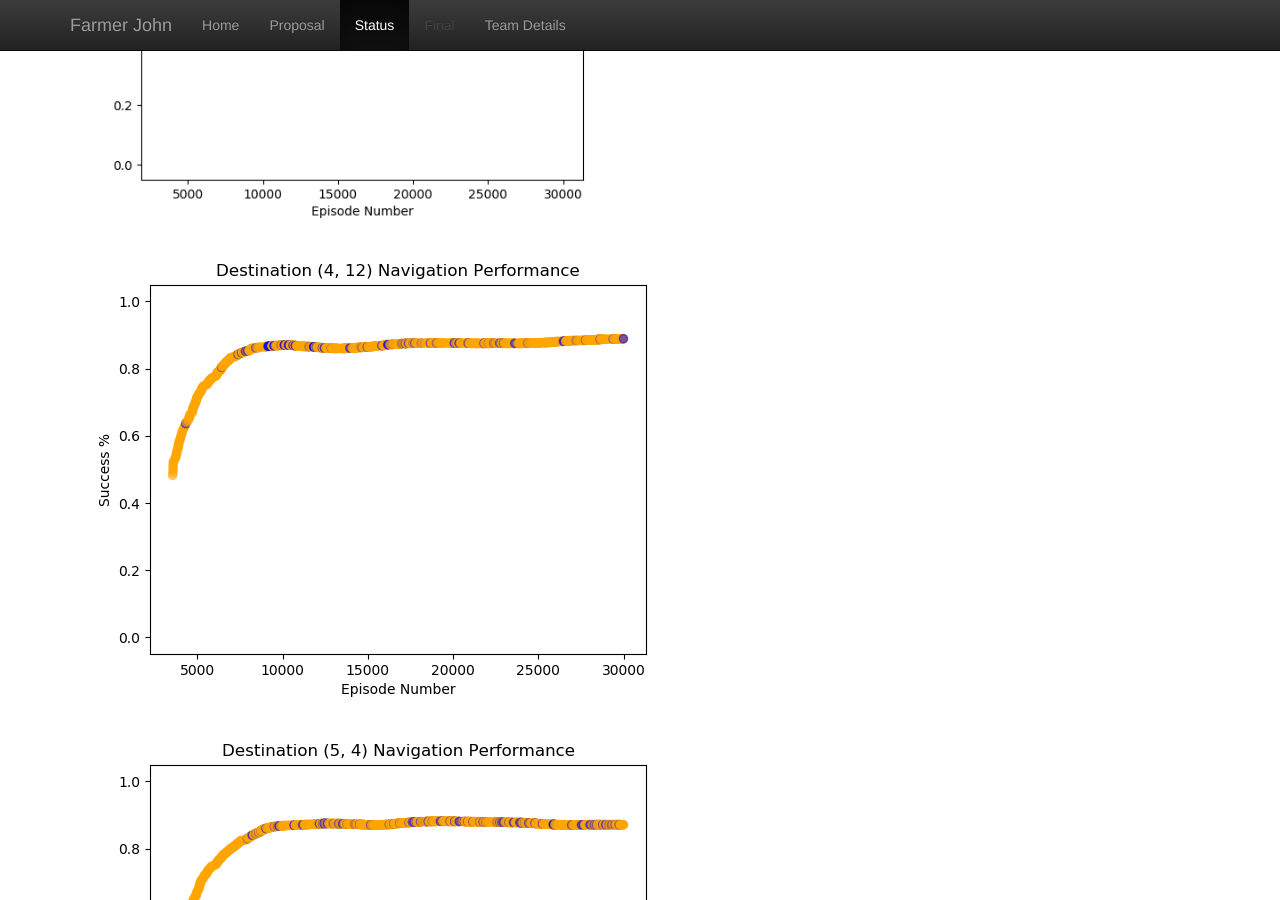
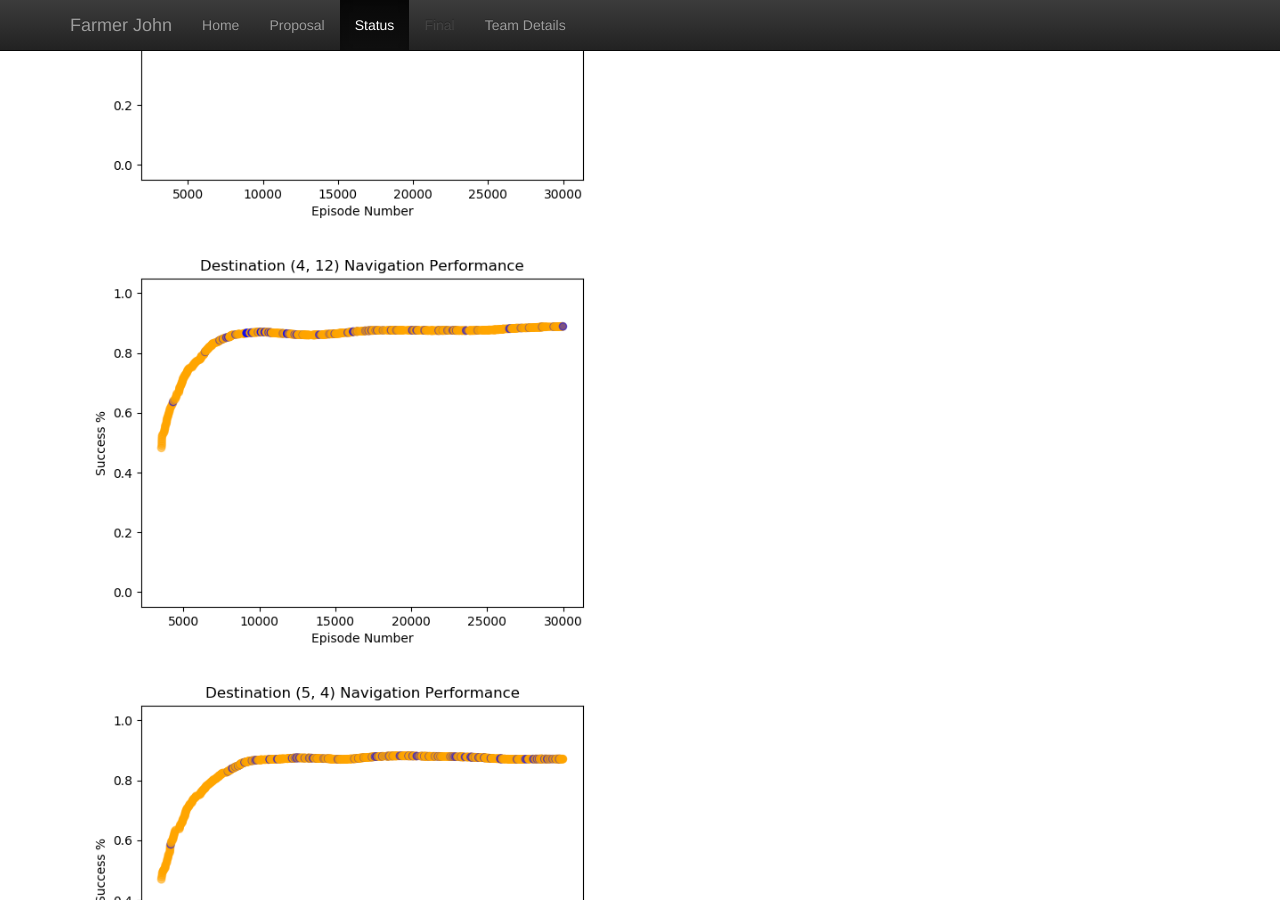
Before and after one commit to Eisah-Jones/Farmer-John, a Jekyll site: the page built from docs/status.md, in a window 1280 px wide and 900 px high, scrolled down 932 px. Built offline with Jekyll 4.4.1, drawn with Linux system fonts in a browser that asks for light colours.

Commit message:
Update status.md

```diff
--- a/docs/status.md
+++ b/docs/status.md
@@ -19,29 +19,29 @@ As we wrap up the pathfinding portion of the project we are beginning to build a
 # Evaluation
 We identified a few metrics to determine the performance of our agent. First, we evaluated the rolling average of the percentage of successful navigations for each destination during training. For the rolling average, we took the average success performance from the nearest 100 episodes and plotted those values. This gives us an idea of how well the agent learns as the training progresses. From the following graphs we can see that the agent has learned how to navigate to a good number of plots, with a fair success rate.
 <img src="https://github.com/Eisah-Jones/Farmer-John/raw/master/images/nav_success/4_4.png" alt="" style="max-width:50%;">
-![](https://github.com/Eisah-Jones/Farmer-John/blob/master/images/nav_success/4_12.png)
-![](https://github.com/Eisah-Jones/Farmer-John/blob/master/images/nav_success/5_4.png)
-![](https://github.com/Eisah-Jones/Farmer-John/blob/master/images/nav_success/6_10.png)
+<img src="https://github.com/Eisah-Jones/Farmer-John/raw/master/images/nav_success/4_12.png" alt="" style="max-width:50%;">
+<img src="https://github.com/Eisah-Jones/Farmer-John/raw/master/images/nav_success/5_4.png" alt="" style="max-width:50%;">
+<img src="https://github.com/Eisah-Jones/Farmer-John/raw/master/images/nav_success/6_10.png" alt="" style="max-width:50%;">
 
 Unfortunately, this is not the case for all of the plots on the farm.
-![](https://github.com/Eisah-Jones/Farmer-John/blob/master/images/nav_success/6_5.png)
-![](https://github.com/Eisah-Jones/Farmer-John/blob/master/images/nav_success/10_4.png)
-![](https://github.com/Eisah-Jones/Farmer-John/blob/master/images/nav_success/11_6.png)
-![](https://github.com/Eisah-Jones/Farmer-John/blob/master/images/nav_success/12_5.png)
+<img src="https://github.com/Eisah-Jones/Farmer-John/raw/master/images/nav_success/6_5.png" alt="" style="max-width:50%;">
+<img src="https://github.com/Eisah-Jones/Farmer-John/raw/master/images/nav_success/10_4.png" alt="" style="max-width:50%;">
+<img src="https://github.com/Eisah-Jones/Farmer-John/raw/master/images/nav_success/11_6.png" alt="" style="max-width:50%;">
+<img src="https://github.com/Eisah-Jones/Farmer-John/raw/master/images/nav_success/12_5.png" alt="" style="max-width:50%;">
 
 Based on the graphs that were generated, we can see that the agent is able to navigate to plots with an x coordinate of 4, 5, or 6 but has a more difficult time navigating to plots with an x coordinate of 10, 11, or 12. While we do have the success rate of the agent, this does not give us much information about where the agent spends its time while navigating to some plot destinations. In order to get this information, we created heatmaps that show how often the agent moved to, or attempted to move to, some block on the farm. Based on this we can get an idea of how well the agent learned to navigate to each of the plots.
 
 Here are some heatmaps for destinations the agent was easily able to navigate towards.
-![](https://github.com/Eisah-Jones/Farmer-John/blob/master/images/heatmaps/4_4.png)
-![](https://github.com/Eisah-Jones/Farmer-John/blob/master/images/heatmaps/4_12.png)
-![](https://github.com/Eisah-Jones/Farmer-John/blob/master/images/heatmaps/5_4.png)
-![](https://github.com/Eisah-Jones/Farmer-John/blob/master/images/heatmaps/6_10.png)
+<img src="https://github.com/Eisah-Jones/Farmer-John/raw/master/images/heatmaps/4_4.png" alt="" style="max-width:50%;">
+<img src="https://github.com/Eisah-Jones/Farmer-John/raw/master/images/heatmaps/4_12.png" alt="" style="max-width:50%;">
+<img src="https://github.com/Eisah-Jones/Farmer-John/raw/master/images/heatmaps/5_4.png" alt="" style="max-width:50%;">
+<img src="https://github.com/Eisah-Jones/Farmer-John/raw/master/images/heatmaps/6_10.png" alt="" style="max-width:50%;">
 
 Here are some heatmaps for destinations the agent was not easily able to navigate towards.
-![](https://github.com/Eisah-Jones/Farmer-John/blob/master/images/heatmaps/6_5.png)
-![](https://github.com/Eisah-Jones/Farmer-John/blob/master/images/heatmaps/10_4.png)
-![](https://github.com/Eisah-Jones/Farmer-John/blob/master/images/heatmaps/11_6.png)
-![](https://github.com/Eisah-Jones/Farmer-John/blob/master/images/heatmaps/12_5.png)
+<img src="https://github.com/Eisah-Jones/Farmer-John/raw/master/images/heatmaps/6_5.png" alt="" style="max-width:50%;">
+<img src="https://github.com/Eisah-Jones/Farmer-John/raw/master/images/heatmaps/10_4.png" alt="" style="max-width:50%;">
+<img src="https://github.com/Eisah-Jones/Farmer-John/raw/master/images/heatmaps/11_6.png" alt="" style="max-width:50%;">
+<img src="https://github.com/Eisah-Jones/Farmer-John/raw/master/images/heatmaps/12_5.png" alt="" style="max-width:50%;">
 
 
 
```
